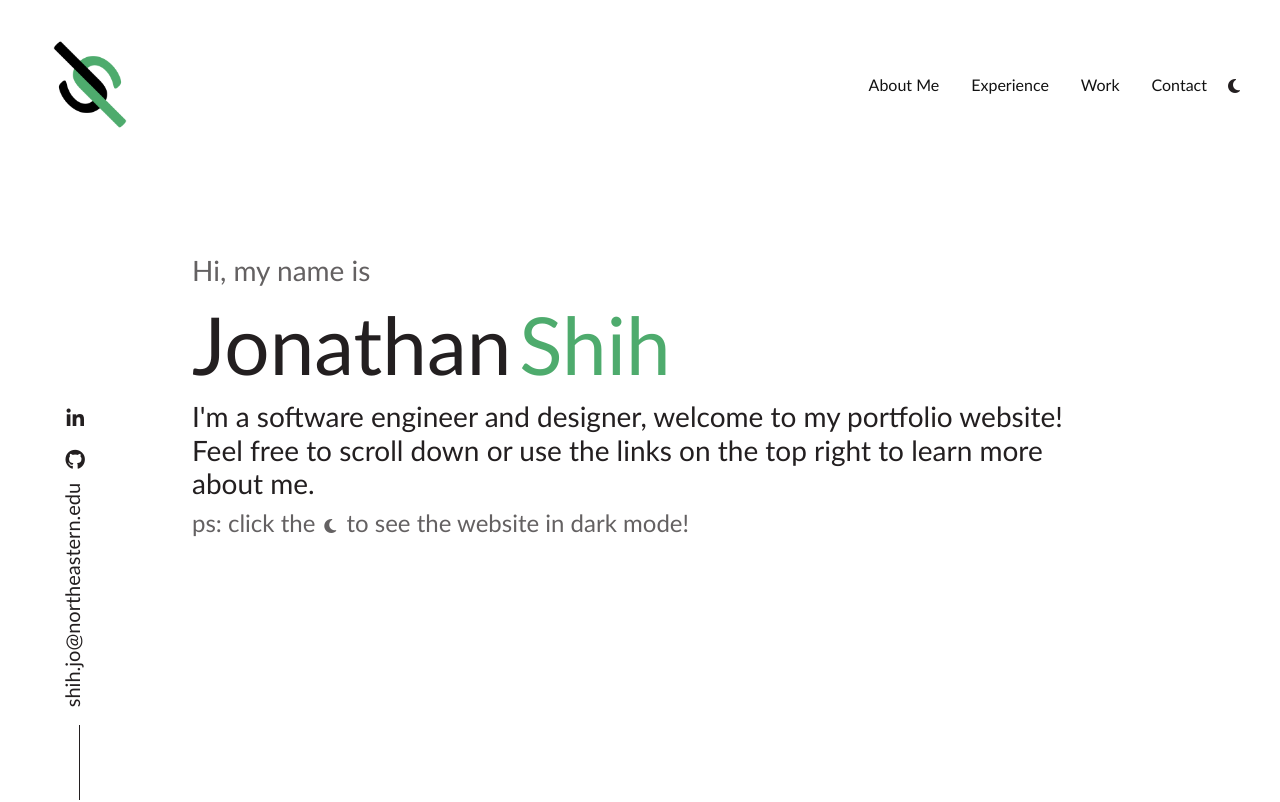
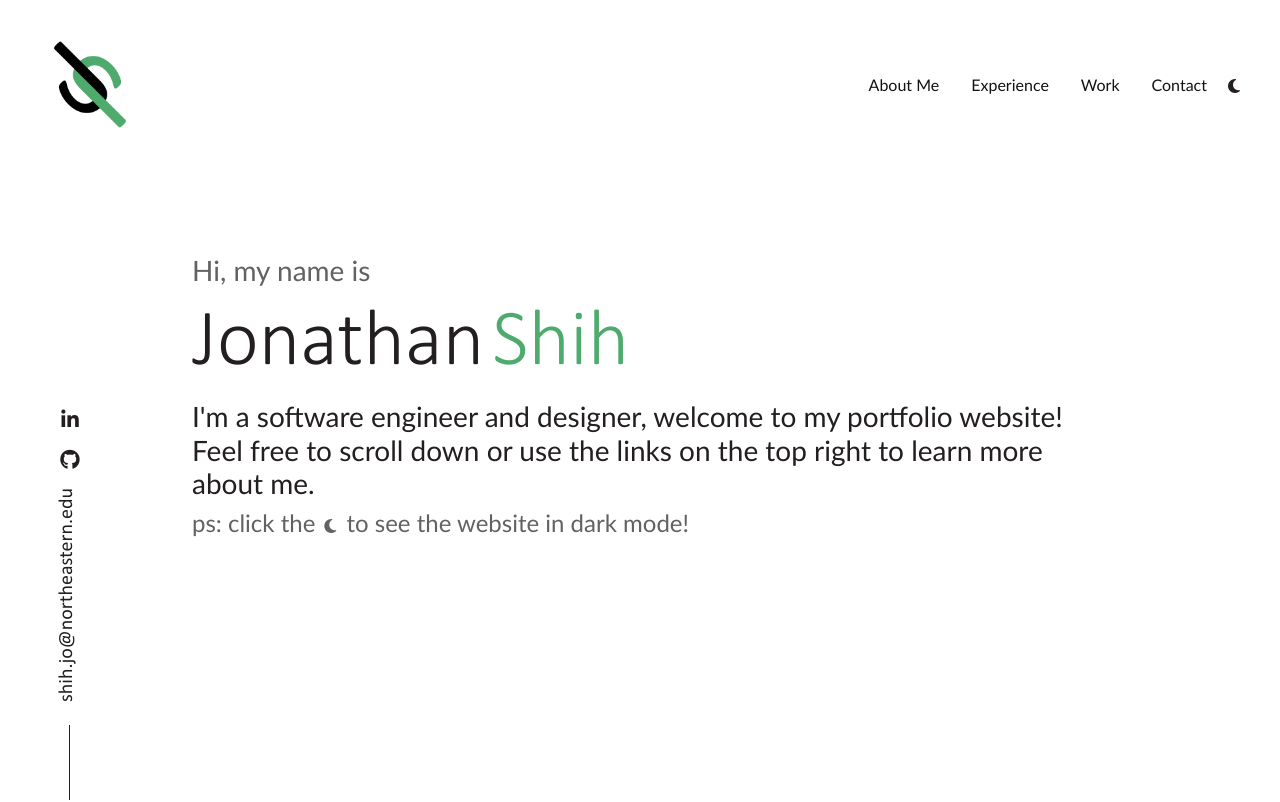
Before and after one commit to jonathan-shih/portfolio, a React (Create React App) app: page / in a window 1280 px wide. Shown: the top 802 px of the page. Built offline with nearby package versions, Linux system fonts and the light colour scheme.

Commit message:
font fix

```diff
--- a/src/App.css
+++ b/src/App.css
@@ -1,7 +1,20 @@
 .App {
   text-align: center;
   font-family: Calibri;
+}
+
+.name-div {
+  font-family: Calibri-light;
+}
+@font-face {
+  font-family: Calibri;
+
   src: url("./assets/Calibri.ttf") format("truetype");
+}
+@font-face {
+  font-family: Calibri-light;
+
+  src: url("./assets/Calibri-light.ttf") format("truetype");
 }
 *::-webkit-scrollbar {
   width: 8px;
@@ -50,8 +63,6 @@
   width: 12px;
   margin-left: 5px;
 }
-
-
 
 .logo {
   width: 100px;
```
Also changed, not shown: src/assets/Calibri-light.ttf (added), 6 other files (tests, documents, lock files or other folders).
